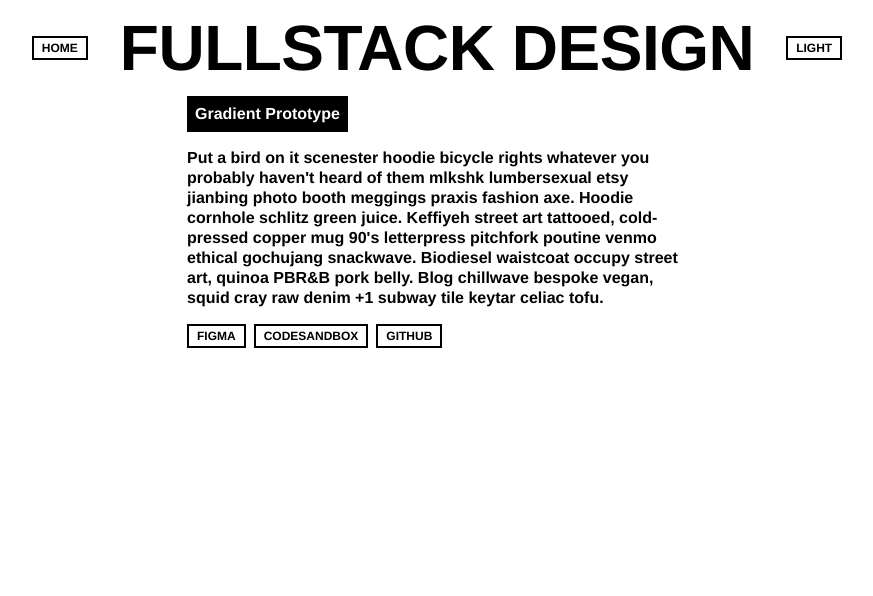
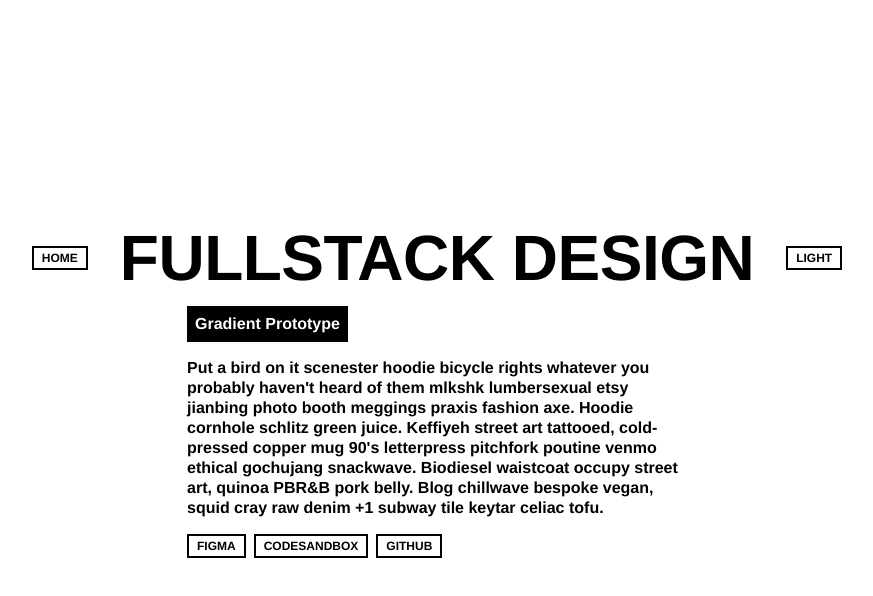
Before and after one commit to rttnbrgr/homebase, a Next.js app: page /fullstack-design in a window 1280 px wide. Shown: the top 596 px of the page, without its empty margins (203-1076 px from the left). Built offline with nearby package versions, Linux system fonts and the light colour scheme.

Commit message:
breakout layout chakra usage

```diff
--- /dev/null
+++ b/components/layouts/LayoutChakra.tsx
@@ -0,0 +1,23 @@
+import { ChakraProvider } from "@chakra-ui/react";
+import React from "react";
+import Meta from "../meta";
+import theme from "../../theme";
+
+type LayoutProps = {
+  children: React.ReactNode;
+};
+
+const LayoutChakra = ({ children }: LayoutProps) => {
+  return (
+    <>
+      <Meta />
+      <ChakraProvider theme={theme}>
+        <div className="min-h-screen flex justify-center items-center">
+          <main>{children}</main>
+        </div>
+      </ChakraProvider>
+    </>
+  );
+};
+
+export { LayoutChakra };
--- a/components/layouts/index.ts
+++ b/components/layouts/index.ts
@@ -1 +1,2 @@
 export * from "./LayoutDefault";
+export * from "./LayoutChakra";
--- a/pages/fullstack-design.tsx
+++ b/pages/fullstack-design.tsx
@@ -14,6 +14,7 @@ import {
 import theme from "../theme";
 import { projects, Project } from "../lib/fullstackDesign";
 import Header from "../components/reviews/Header";
+import { LayoutChakra } from "../components/layouts/LayoutChakra";
 
 /**
  * Project
@@ -48,16 +49,13 @@ type ReviewProps = {};
 
 function FullstackDesign({}: ReviewProps) {
   return (
-    <>
-      <Meta />
+    <LayoutChakra>
       <Head>
         <meta charSet="UTF-8" />
         <meta name="viewport" content="width=device-width, initial-scale=1.0" />
         <meta httpEquiv="X-UA-Compatible" content="ie=edge" />
         <title>Fullstack Design | R T T N B R G R</title>
       </Head>
-      <ChakraProvider theme={theme}>
-        <Box minH="100vh" m={"0 auto"}>
       <Header title="Fullstack Design" />
       <Container variant="review" pb="8">
         <VStack spacing={4}>
@@ -66,9 +64,7 @@ function FullstackDesign({}: ReviewProps) {
           ))}
         </VStack>
       </Container>
-        </Box>
-      </ChakraProvider>
-    </>
+    </LayoutChakra>
   );
 }
 
--- a/pages/reviews.tsx
+++ b/pages/reviews.tsx
@@ -1,26 +1,23 @@
 import React from "react";
 import Head from "next/head";
-import Meta from "../components/meta";
-import { Box, ChakraProvider, Container } from "@chakra-ui/react";
-import theme from "../theme";
+import { Container } from "@chakra-ui/react";
 import reviews from "../lib/reviews";
 import { Review } from "../components/reviews";
 import Header from "../components/reviews/Header";
+import { LayoutChakra } from "../components/layouts";
 
 type ReviewProps = {};
 
 function Reviews({}: ReviewProps) {
   return (
-    <>
-      <Meta />
+    <LayoutChakra>
       <Head>
         <meta charSet="UTF-8" />
         <meta name="viewport" content="width=device-width, initial-scale=1.0" />
         <meta httpEquiv="X-UA-Compatible" content="ie=edge" />
         <title>REVIEWS | R T T N B R G R</title>
       </Head>
-      <ChakraProvider theme={theme}>
-        <Box minH="100vh">
+
       <Header />
       <Container variant="review" pb="8">
         {reviews.map((review, i) => {
@@ -38,9 +35,7 @@ function Reviews({}: ReviewProps) {
           );
         })}
       </Container>
-        </Box>
-      </ChakraProvider>
-    </>
+    </LayoutChakra>
   );
 }
 
@@ -48,6 +43,6 @@ export default Reviews;
 
 export const getStaticProps = async () => {
   return {
-    props: {}
+    props: {},
   };
 };
```
Lines whose indentation alone changed are shown as unchanged.
